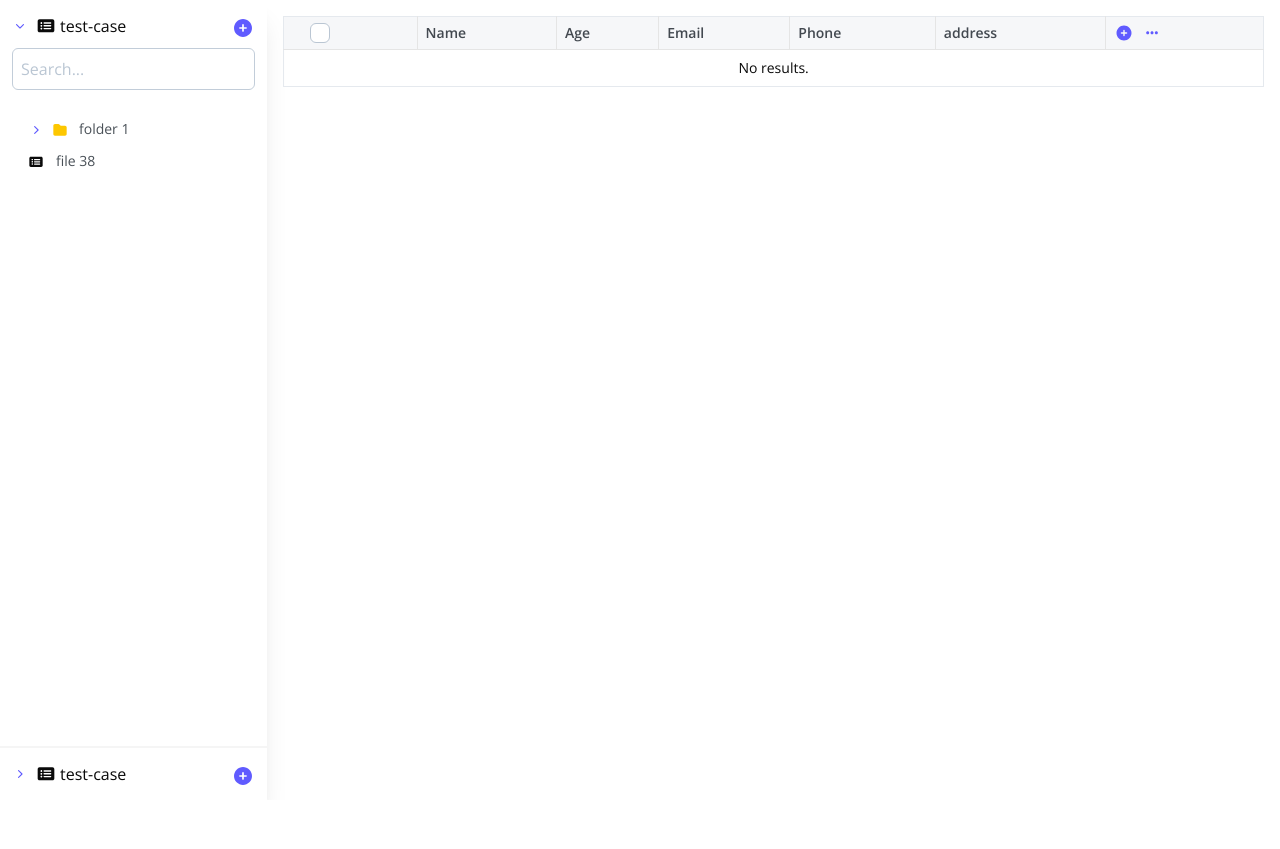
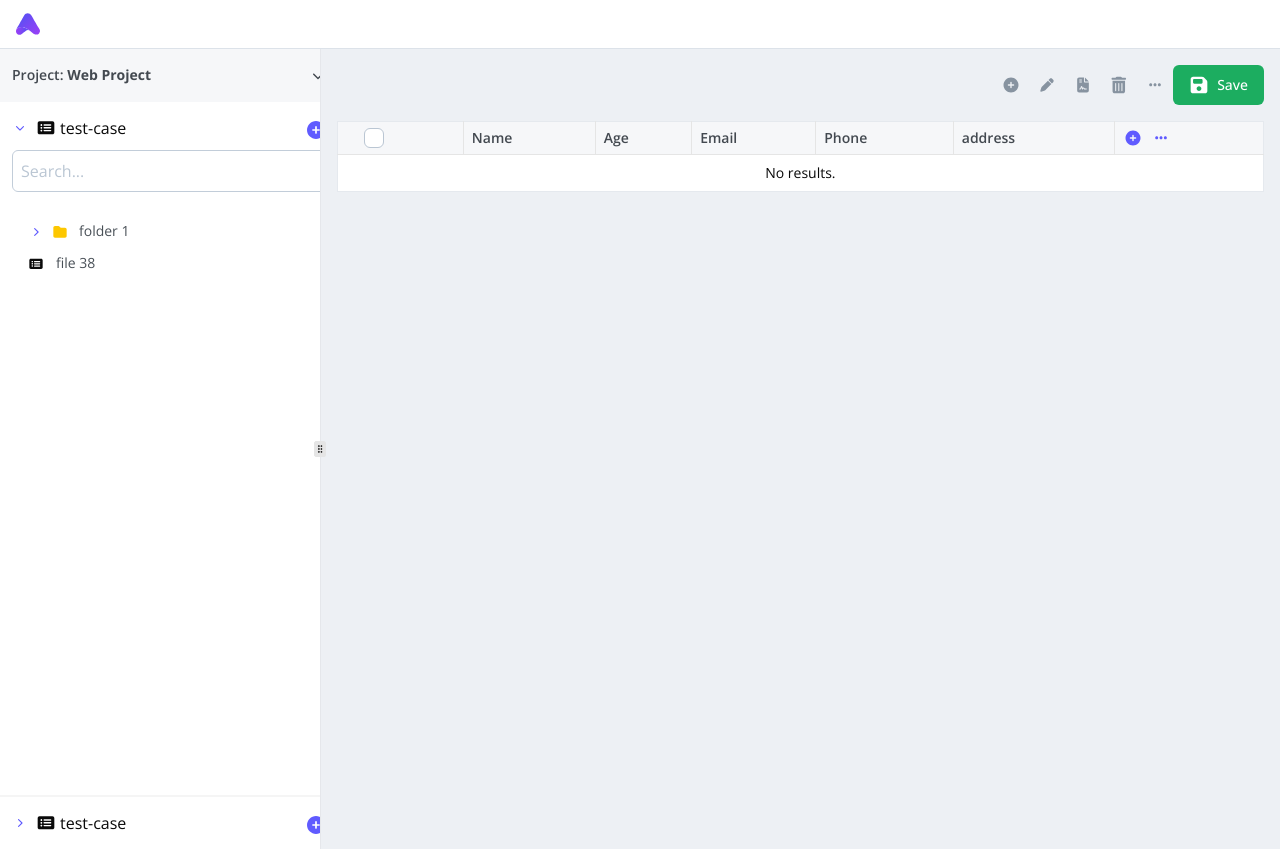
Before and after one commit to loki13-uix/avo-dash, a Next.js app: page / in a window 1280 px wide. Before the commit the page ends 800 px from the top, so only its background shows below. Built offline with nearby package versions, Linux system fonts and the light colour scheme.

Commit message:
Initial screen completed

```diff
--- a/src/app/page.tsx
+++ b/src/app/page.tsx
@@ -1,60 +1,94 @@
-'use client'
-import { folderTree } from '@/constants/tree-data'
-import TreeWrapper from '@/shared/components/atoms/tree/tree-wrapper'
-import { TableComponent } from '@/shared/components/table-component'
+
+"use client";
+import { folderTree } from "@/constants/tree-data";
+import { Button } from "@/shared/components/atoms/button";
+import { Icon } from "@/shared/components/atoms/icon";
+import TableCell from "@/shared/components/atoms/table-cell";
+import TableCellActions from "@/shared/components/atoms/table-cell-actions";
+import TreeWrapper from "@/shared/components/atoms/tree/tree-wrapper";
+import { TableComponent } from "@/shared/components/table-component";
 import {
   ResizableHandle,
   ResizablePanel,
   ResizablePanelGroup,
-} from '@/shared/components/ui/resizable'
-import { Fragment, useEffect, useRef, useState } from 'react'
+} from "@/shared/components/ui/resizable";
+
+import { Fragment, useEffect, useRef, useState } from "react";
 
 export default function Home() {
-  const trees = [folderTree, folderTree]
-  const panelRefs = useRef<(HTMLDivElement | null)[]>([null, null, null])
-  const [expandedIndices, setExpandedIndices] = useState<number[]>([0])
+  const trees = [folderTree, folderTree];
+  const panelRefs = useRef<(HTMLDivElement | null)[]>([null, null, null]);
+
+  const [showTableComponent, setShowTableComponent] = useState(true);
+  const [expandedIndices, setExpandedIndices] = useState<number[]>([0]);
 
   const handleExpand = (index: number) => {
     setExpandedIndices((prev) =>
       prev.includes(index) ? prev.filter((i) => i !== index) : [...prev, index]
-    )
-  }
+    );
+  };
 
   const handleCollapse = (index: number) => {
-    setExpandedIndices((prev) => prev.filter((i) => i !== index))
-  }
+    setExpandedIndices((prev) => prev.filter((i) => i !== index));
+  };
 
   useEffect(() => {
     panelRefs.current.forEach((panel, index) => {
       if (panel) {
-        const resizablePanel = panel.closest('[data-panel]')
+        const resizablePanel = panel.closest("[data-panel]");
         if (resizablePanel && resizablePanel instanceof HTMLElement) {
           if (!expandedIndices.includes(index)) {
-            resizablePanel.style.flex = '0 0 10px'
+            resizablePanel.style.flex = "0 0 10px";
           } else {
-            resizablePanel.style.flex = '1 1 0'
+            resizablePanel.style.flex = "1 1 0"
           }
         }
       }
-    })
-  }, [expandedIndices])
+    });
+  }, [expandedIndices]);
 
   const setPanelRef = (index: number) => (el: HTMLDivElement | null) => {
-    panelRefs.current[index] = el
+    panelRefs.current[index] = el;
+  };
+
+  function handleClick() {
+    setShowTableComponent((prev) => !prev);
   }
 
   return (
-    <div className='flex h-screen w-full overflow-hidden'>
-      <div className='h-screen w-[340px] shadow-xl select-none flex flex-col overflow-auto'>
+    <>
+      <div className="border-b border-grey-4 px-4 py-3">
+        <Icon name="logo" size={24} />
+      </div>
+
+      {/* Main layout with horizontal resizing */}
+      <ResizablePanelGroup direction="horizontal" className="h-screen">
+        {/* Sidebar Panel */}
+        <ResizablePanel
+          minSize={25}
+          maxSize={40}
+          defaultSize={25}
+          className="!overflow-auto"
+        >
+          <div className="shadow-xl min-w-[340px] select-none flex h-screen flex-col overflow-auto">
             <ResizablePanelGroup
-          direction='vertical'
-          className='h-full !overflow-auto'
+              direction="vertical"
+              className="h-full !overflow-auto"
             >
-          {trees.map((tree, index) => (
+              <TableCell
+                isHeader
+                defaultValue="Project: "
+                className="px-3 py-4 border-none"
+                title="Web Project"
+                showIcon
+                iconOnClick={handleClick}
+              />
+              {showTableComponent &&
+                trees.map((tree, index) => (
                   <Fragment key={index}>
                     <ResizablePanel
                       minSize={3}
-                className='!overflow-visible'
+                      className="!overflow-visible"
                       defaultSize={expandedIndices.includes(index) ? 53 : 3}
                     >
                       <div ref={setPanelRef(index)}>
@@ -68,16 +102,42 @@ export default function Home() {
                       </div>
                     </ResizablePanel>
                     {index !== trees.length - 1 && (
-                <ResizableHandle className='!h-0.5 bg-muted' />
+                      <ResizableHandle className="!h-0.5 bg-muted" />
                     )}
                   </Fragment>
                 ))}
             </ResizablePanelGroup>
           </div>
+        </ResizablePanel>
 
-      <div className='h-screen w-full p-4'>
-        <TableComponent />
+        {/* Horizontal Resize Handle */}
+        <ResizableHandle withHandle className="bg-gray-200" />
+
+
+        <ResizablePanel defaultSize={75} className="overflow-auto">
+          <div className="flex h-full flex-col bg-grey-2">
+            <div className="w-full flex justify-end border-t-0 p-4">
+              <TableCellActions
+                name={["plus-icon", "pen", "file-data", "trash", "dots"]}
+                iconClassName="size-5"
+                iconColors="#8793A0"
+                className="border-none gap-x-4"
+              />
+              <Button
+                variant="success"
+                className="border-none"
+                icon="save"
+                iconClassName="size-5"
+              >
+                Save
+              </Button>
+            </div>
+            <div className="px-4 flex-1 overflow-auto">
+              <TableComponent className="bg-white" />
             </div>
           </div>
-  )
+        </ResizablePanel>
+      </ResizablePanelGroup>
+    </>
+  );
 }
--- a/src/constants/icons.ts
+++ b/src/constants/icons.ts
@@ -23,6 +23,7 @@ import Folder from '@/shared/icons/folder'
 import GripBar from '@/shared/icons/grip-bar'
 import Import from '@/shared/icons/import'
 import Info from '@/shared/icons/info'
+import Logo from '@/shared/icons/logo'
 import Magic from '@/shared/icons/magic'
 import Mobile from '@/shared/icons/mobile'
 import NotOk from '@/shared/icons/not-ok'
@@ -35,6 +36,7 @@ import Queued from '@/shared/icons/queued'
 import Report from '@/shared/icons/report'
 import Repository from '@/shared/icons/repository'
 import RightArrow from '@/shared/icons/right-arrow'
+import Save from '@/shared/icons/save'
 import Screen from '@/shared/icons/screen'
 import SearchIcon from '@/shared/icons/search-icon'
 import Suite from '@/shared/icons/suite'
@@ -100,6 +102,8 @@ export const iconNames = [
   'wait',
   'chevron-down',
   'dots',
+  'logo',
+  'save'
 ] as const
 
 export type IconName = (typeof iconNames)[number]
@@ -157,4 +161,6 @@ export const iconRegistry = new Map<
   ['utilities', Utilities],
   ['wait', Wait],
   ['chevron-down', ChevronDownIcon],
+  ['logo',Logo],
+  ['save',Save]
 ] as const)
--- a/src/shared/components/atoms/data-table/index.tsx
+++ b/src/shared/components/atoms/data-table/index.tsx
@@ -1,5 +1,6 @@
 'use client'
 
+import { cn } from '@/lib/utils'
 import { DraggableTableRow } from '@/shared/components/atoms/data-table/draggable-table-row'
 import {
   Table,
@@ -39,6 +40,7 @@ interface DataTableProps<TData extends { id: string | number }, TValue> {
   setData: (data: TData[] | ((prev: TData[]) => TData[])) => void
   isSortable?: boolean
   selectedRows?: string[]
+  className?:string
 }
 
 export function DataTable<TData extends { id: string | number }, TValue>({
@@ -47,6 +49,7 @@ export function DataTable<TData extends { id: string | number }, TValue>({
   setData,
   isSortable = true,
   selectedRows = [],
+  className
 }: DataTableProps<TData, TValue>) {
   const [activeId, setActiveId] = useState<string | null>(null)
   const sensors = useSensors(
@@ -127,7 +130,7 @@ export function DataTable<TData extends { id: string | number }, TValue>({
   }
 
   const tableContent = (
-    <Table className='border-collapse border border-grey-3 '>
+    <Table className={cn('border-collapse border border-grey-3', className)}>
       <TableHeader>
         {table.getHeaderGroups().map((headerGroup) => (
           <TableRow key={headerGroup.id}>
--- a/src/shared/components/atoms/icon.tsx
+++ b/src/shared/components/atoms/icon.tsx
@@ -17,6 +17,7 @@ export const Icon: React.FC<IconProps> = ({
   color,
   className,
   style,
+  onClick,
   ...props
 }) => {
   const IconComponent = iconRegistry.get(name)
@@ -33,6 +34,7 @@ export const Icon: React.FC<IconProps> = ({
       color={color}
       className={cn('icon inline-block align-middle', className)}
       style={style}
+      onClick={onClick}
       {...props}
     />
   )
--- a/src/shared/components/atoms/table-cell-actions.tsx
+++ b/src/shared/components/atoms/table-cell-actions.tsx
@@ -1,3 +1,4 @@
+import type { IconName } from '@/constants/icons'
 import { cn } from '@/lib/utils'
 import { Icon } from './icon'
 
@@ -10,6 +11,9 @@ type Props = {
   isSelected?: boolean
   isHeader?: boolean
   className?: string
+  name?: IconName[]
+  iconColors?: string
+  iconClassName?: string
 }
 
 const TableCellActions = ({
@@ -21,6 +25,9 @@ const TableCellActions = ({
   isHeader,
   isSelected,
   className,
+  name,
+  iconColors,
+  iconClassName,
 }: Props) => {
   return (
     <div
@@ -38,6 +45,14 @@ const TableCellActions = ({
       )}
       {deleteIcon && <Icon name='trash' color='#605BFF' className='size-5' />}
       {dots && <Icon name='dots' color='#605BFF' className='size-5' />}
+      {name?.map((item) => (
+        <Icon
+          name={item}
+          key={item}
+          color={iconColors}
+          className={iconClassName}
+        />
+      ))}
     </div>
   )
 }
--- a/src/shared/components/atoms/table-cell.tsx
+++ b/src/shared/components/atoms/table-cell.tsx
@@ -4,6 +4,7 @@ import { cn } from '@/lib/utils'
 import { useEffect, useRef, useState } from 'react'
 import type React from 'react'
 import { Select, SelectContent, SelectItem, SelectTrigger } from '../ui/select'
+import { Icon } from './icon'
 type TableCellProps = {
   defaultValue?: string
   isSelected?: boolean
@@ -16,6 +17,9 @@ type TableCellProps = {
   className?: string
   onSelect?: (event: React.MouseEvent) => void
   isReadOnly?: boolean
+  title?: string
+  showIcon?: boolean
+  iconOnClick?:()=>void
 }
 
 const TableCell = ({
@@ -30,6 +34,9 @@ const TableCell = ({
   className,
   onSelect,
   isReadOnly,
+  title,
+  showIcon = false,
+  iconOnClick,
 }: TableCellProps) => {
   const [isEditing, setIsEditing] = useState(isEditable)
   const [inputValue, setInputValue] = useState(defaultValue || '')
@@ -107,8 +114,28 @@ const TableCell = ({
 
   if (isHeader) {
     return (
-      <div className={cn(baseClassName, 'bg-grey-1 min-h-8')}>
-        <div className='font-semibold'>{defaultValue}</div>
+      <div
+        className={cn(
+          baseClassName,
+          'bg-grey-1 flex justify-between align-middle min-h-8'
+        )}
+      >
+        <div>
+          <span className='font-semibold'>{defaultValue}</span>
+          <span className='font-bold'>{title}</span>
+        </div>
+        {showIcon && (
+          <div>
+            <Icon
+              name='chevron-down'
+              width={20}
+              height={20}
+              color='text-grey-13'
+              onClick={iconOnClick}
+              rotate={iconOnClick?270:''}
+            />
+          </div>
+        )}
       </div>
     )
   }
--- a/src/shared/components/table-component.tsx
+++ b/src/shared/components/table-component.tsx
@@ -6,7 +6,12 @@ import useFileStore from '@/shared/store/store'
 import type { ColumnDef } from '@tanstack/react-table'
 import { useEffect, useState } from 'react'
 
-export const TableComponent = () => {
+
+type TableComponentProps={
+  className?:string
+}
+
+export const TableComponent = ({className}:TableComponentProps) => {
   const [headerChecked, setHeaderChecked] = useState<boolean | 'indeterminate'>(
     false
   )
@@ -144,7 +149,7 @@ export const TableComponent = () => {
         <TableCell defaultValue='Email' className='border-0 w-full' isHeader />
       ),
       accessorKey: 'email',
-      size: 400,
+      size: 450,
       enableResizing: true,
       cell: ({ row }) => {
         return (
@@ -245,6 +250,7 @@ export const TableComponent = () => {
       data={data}
       setData={setData}
       selectedRows={selectedRows}
+      className={className}
     />
   )
 }
--- /dev/null
+++ b/src/shared/icons/logo.tsx
@@ -0,0 +1,53 @@
+import type React from "react";
+
+type Props = React.SVGProps<SVGSVGElement>;
+
+const Logo = ({ width, height, ...props }: Props) => {
+  return (
+    <svg
+      width={width}
+      height={height}
+      viewBox="0 0 25 24"
+      fill="none"
+      xmlns="http://www.w3.org/2000/svg"
+    >
+      <path
+        d="M0.615448 17.1339C1.32033 16.7217 2.01697 16.2394 2.77957 15.8876C4.29239 15.1883 5.88353 15.0495 7.52139 15.36C9.99192 15.8272 12.0406 17.0776 13.9684 18.5931C13.6579 18.3884 11.9197 17.6423 10.6803 18.7594C10.5924 18.8391 7.26719 21.4525 5.65544 22.6315C4.0904 23.7761 1.78751 23.1687 0.620944 21.6092C-0.742107 19.7872 0.55499 17.2356 0.615448 17.1339Z"
+        fill="url(#paint0_linear_495_2957)"
+      />
+      <path
+        d="M24.4855 17.5554H24.4869L23.7037 16.2926C21.9999 13.3631 15.9046 2.88877 15.9046 2.88877C14.2159 0.0115131 10.0306 0.0884601 8.44768 3.02617C8.44768 3.02617 6.13379 7.23076 5.40693 8.52786C5.43441 8.48664 5.46464 8.45092 5.49349 8.41107C5.07853 9.12145 0.722812 16.9151 0.549683 17.2366C0.552431 17.2338 0.553805 17.2325 0.556553 17.227C0.553805 17.227 0.549683 17.2352 0.549683 17.238C1.25594 16.8244 1.95258 16.3407 2.71518 15.9889C4.23075 15.2896 5.82189 15.1494 7.46112 15.4599C9.4631 15.8392 11.1862 16.7268 12.7938 17.8577L17.9492 21.7861C17.9492 21.7861 21.5203 24.7897 24.1997 21.5264C24.4814 21.1842 25.6686 19.5422 24.4841 17.5581L24.4855 17.5554Z"
+        fill="url(#paint1_linear_495_2957)"
+      />
+      <defs>
+        <linearGradient
+          id="paint0_linear_495_2957"
+          x1="18.2122"
+          y1="18.7232"
+          x2="1.5247"
+          y2="19.334"
+          gradientUnits="userSpaceOnUse"
+        >
+          <stop stopColor="#4D52F2" />
+          <stop offset="0.51" stopColor="#654CF3" />
+          <stop offset="0.99" stopColor="#9341F6" />
+        </linearGradient>
+        <linearGradient
+          id="paint1_linear_495_2957"
+          x1="28.7415"
+          y1="30.4027"
+          x2="5.21018"
+          y2="6.95735"
+          gradientUnits="userSpaceOnUse"
+        >
+          <stop stopColor="#AB3CF7" />
+          <stop offset="0.53" stopColor="#8645F5" />
+          <stop offset="1" stopColor="#5F4EF3" />
+        </linearGradient>
+      </defs>
+    </svg>
+  );
+};
+
+
+export default Logo
--- /dev/null
+++ b/src/shared/icons/save.tsx
@@ -0,0 +1,13 @@
+import type React from 'react'
+
+type Props = React.SVGProps<SVGSVGElement>
+
+const Save = ({ width, height, ...props }: Props) => {
+  return (
+    <svg width={width} height={height} viewBox='0 0 24 24' {...props}>
+      <path d='M4.85714 2C3.28125 2 2 3.28125 2 4.85714V19.1429C2 20.7188 3.28125 22 4.85714 22H19.1429C20.7188 22 22 20.7188 22 19.1429V8.30804C22 7.54911 21.7009 6.82143 21.1652 6.28571L17.7143 2.83482C17.1786 2.29911 16.4509 2 15.692 2H4.85714ZM4.85714 6.28571C4.85714 5.49554 5.49554 4.85714 6.28571 4.85714H14.8571C15.6473 4.85714 16.2857 5.49554 16.2857 6.28571V9.14286C16.2857 9.93304 15.6473 10.5714 14.8571 10.5714H6.28571C5.49554 10.5714 4.85714 9.93304 4.85714 9.14286V6.28571ZM12 13.4286C12.7578 13.4286 13.4845 13.7296 14.0203 14.2654C14.5561 14.8012 14.8571 15.528 14.8571 16.2857C14.8571 17.0435 14.5561 17.7702 14.0203 18.306C13.4845 18.8418 12.7578 19.1429 12 19.1429C11.2422 19.1429 10.5155 18.8418 9.97969 18.306C9.44388 17.7702 9.14286 17.0435 9.14286 16.2857C9.14286 15.528 9.44388 14.8012 9.97969 14.2654C10.5155 13.7296 11.2422 13.4286 12 13.4286Z' />
+    </svg>
+  )
+}
+
+export default Save
```
Lines whose indentation alone changed are shown as unchanged.
